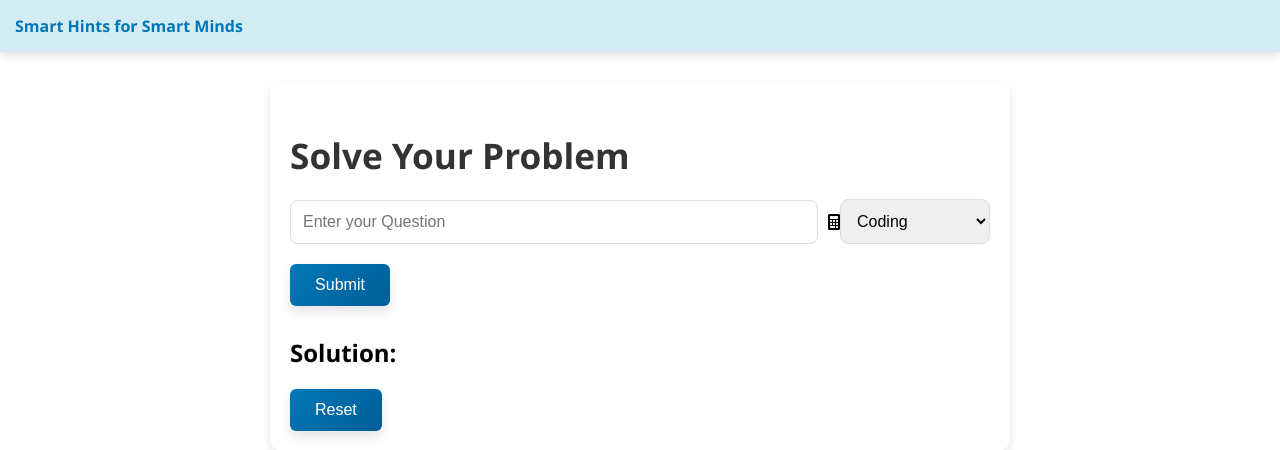
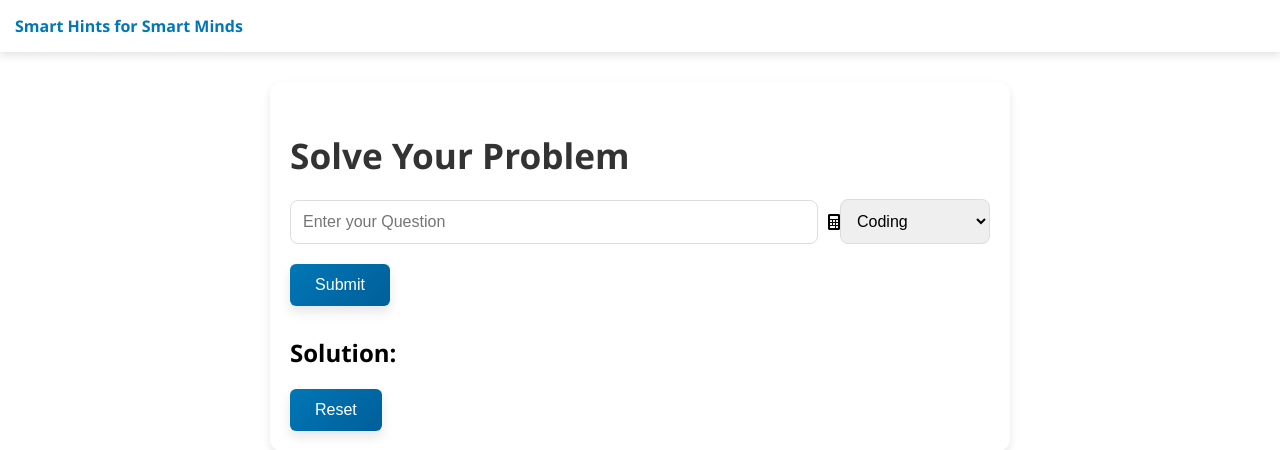
Before and after one commit to OSAMAGHAFFARTKOJL/OneLiner-Flask, a Flask app: page /output in a window 1280 px wide. Shown: the top 450 px of the page. Run offline with Flask 3, Linux system fonts and the light colour scheme.

Commit message:
Update output.css

```diff
--- a/static/output.css
+++ b/static/output.css
@@ -2,11 +2,11 @@ body {
     font-family: 'Segoe UI', Tahoma, Geneva, Verdana, sans-serif;
     margin: 0;
     padding: 0;
-    background-color: #fff;
+    background-color: #ffffff;
 }
 
 header nav {
-    background-color: #d3ecf4;
+    background-color: #ffffff;
     padding: 15px;
     box-shadow: 0 4px 8px rgba(0, 0, 0, 0.1);
     text-align: left;
```
